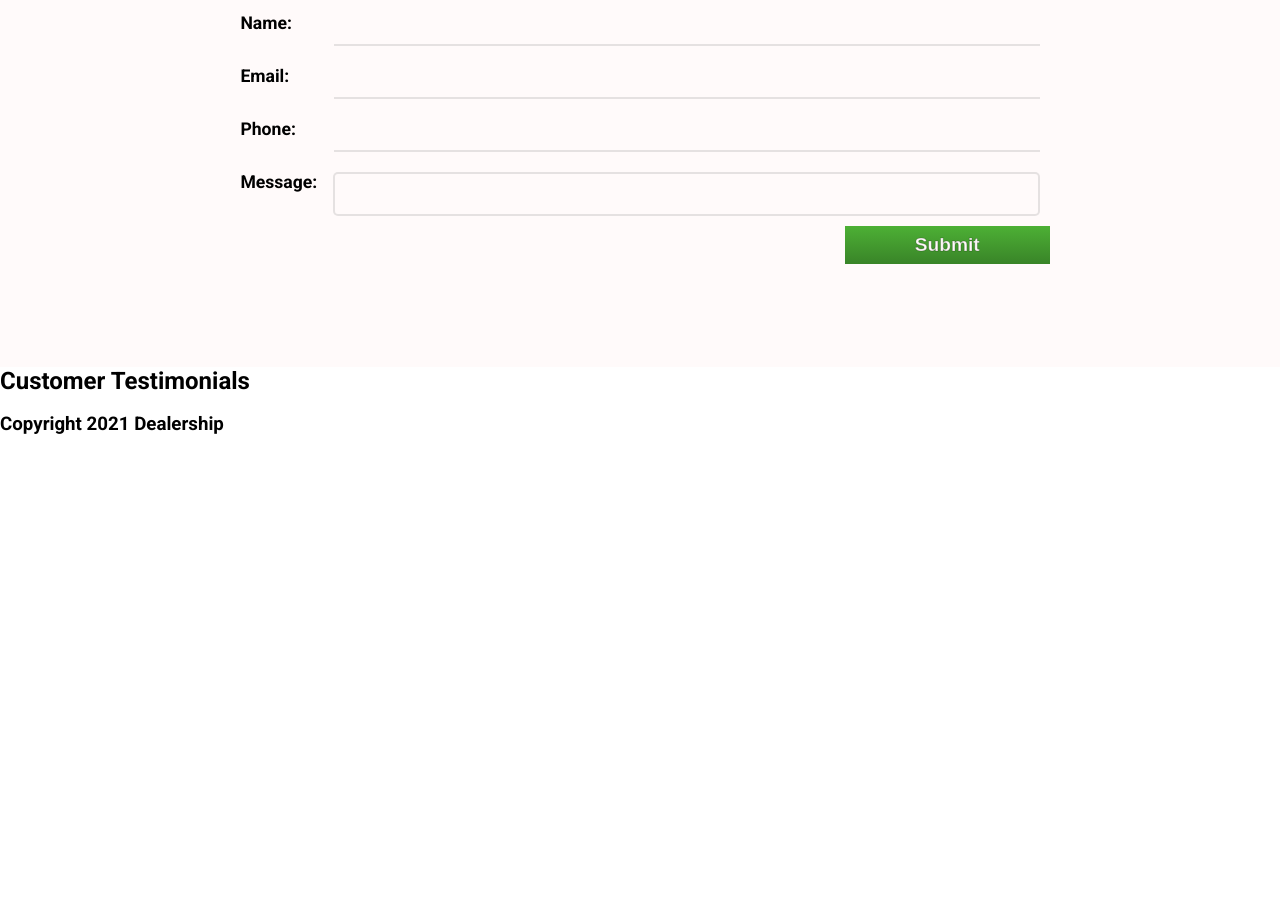
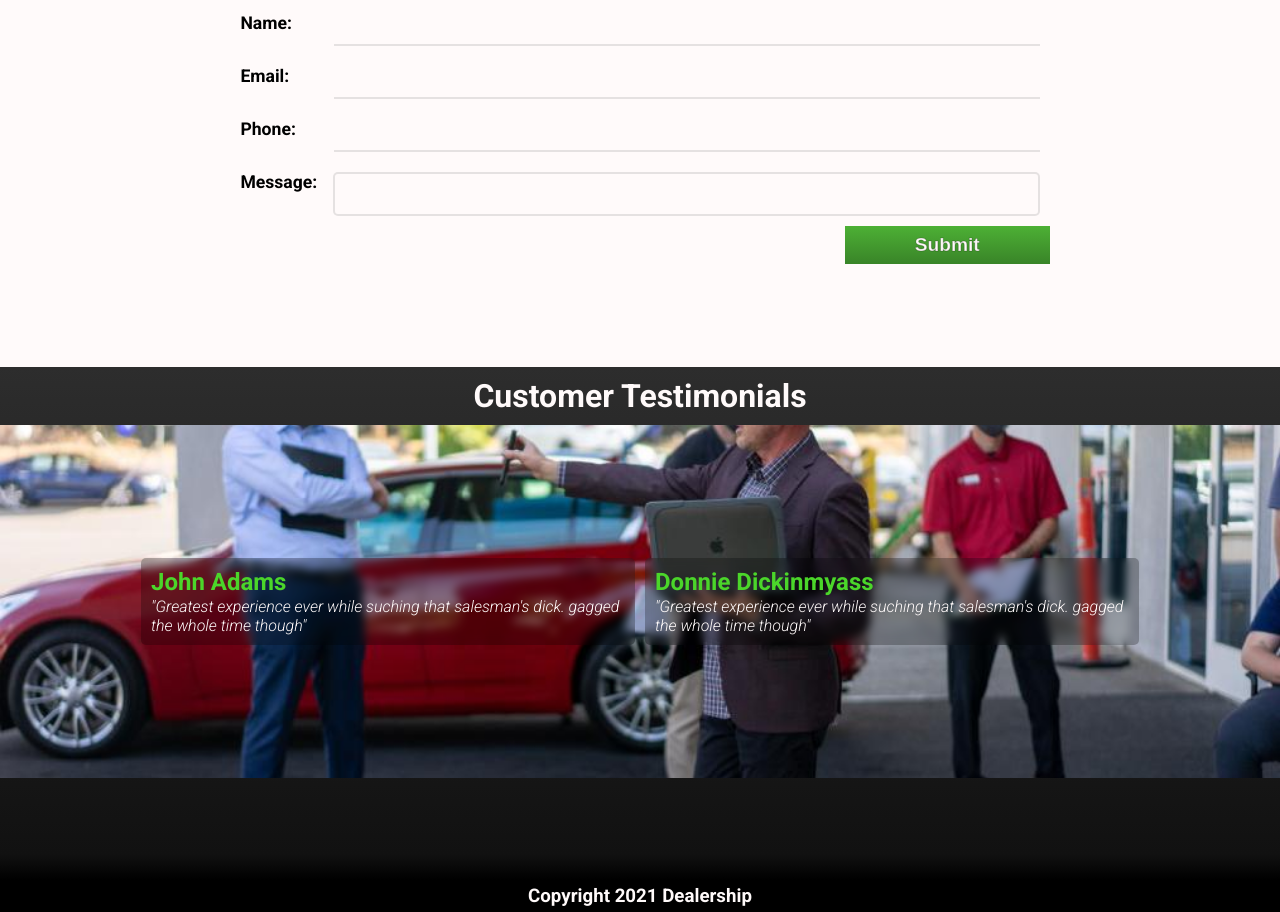
Before and after one commit to adamsoul500/html5-car-dealership-template, a plain HTML site: page index.html in a window 1280 px wide. Shown: the part 1806-2718 px from the top of the page. Before the commit the page ends 2260 px from the top, so only its background shows below. Drawn offline with Linux system fonts and the light colour scheme.

Commit message:
added testimonial and footer

```diff
--- a/css/styles.css
+++ b/css/styles.css
@@ -386,3 +386,64 @@ header {
   -webkit-text-stroke-color: rgba(0, 0, 0, 0.2);
   cursor: pointer;
 }
+
+/*Customer Testimonials */
+.customer-testimonials{
+  background: rgb(45,45,45);
+  background: -moz-linear-gradient(180deg, rgba(45,45,45,1) 0%, rgba(17,17,17,1) 95%, rgba(0,0,0,1) 100%);
+  background: -webkit-linear-gradient(180deg, rgba(45,45,45,1) 0%, rgba(17,17,17,1) 95%, rgba(0,0,0,1) 100%);
+  background: linear-gradient(180deg, rgba(45,45,45,1) 0%, rgba(17,17,17,1) 95%, rgba(0,0,0,1) 100%);
+  padding-bottom: 8%;
+
+}
+
+.customer-testimonials h1{
+  text-align: center;
+  line-height: 1.2em;
+  font-size: 2em;
+  color: var(--snow-white);
+  padding: 10px;
+}
+
+.customer-testimonials-inner{
+  background: url("../images/customersupport.jpg");
+  background-position: center center;
+  background-size: cover;
+  padding: 10px;
+  padding: 10% 10px;
+}
+
+.testimonial{
+  flex-basis: 100%;
+  background: rgba(0,0,0,.25);
+  backdrop-filter: blur(4px);
+  padding: 10px;
+  margin: 5px;
+  border-radius: 5px;
+  color: var(--snow-white);
+}
+
+.testimonial h2{
+  color: var(--testimonial-text);
+  line-height: 1.2em;
+  margin: 0;
+}
+
+.testimonial p{
+  margin: 0;
+  font-style: italic;
+  font-weight: 300;
+}
+
+footer{
+  background: var(--dark-color);
+  text-align: center;
+  color: var(--snow-white);
+  font-weight: 800;
+  font-size: 1em;
+  padding: 5px;
+}
+
+footer h3{
+  margin: 0;
+}
--- a/index.html
+++ b/index.html
@@ -152,12 +152,23 @@
     </form>
   </div>
 </section>
-<section class="customer-testimonials-title">
+<section class="customer-testimonials">
   <h1>Customer Testimonials</h1>
-</section>
-<section class="customer-testimonials">
-  <div class="container">
-
+  <div class="customer-testimonials-inner">
+    <div class="container flex">
+      <div class="testimonial">
+        <h2>John Adams</h2>
+        <p>
+          "Greatest experience ever while suching that salesman's dick. gagged the whole time though"
+        </p>
+      </div>
+      <div class="testimonial">
+        <h2>Donnie Dickinmyass</h2>
+        <p>
+          "Greatest experience ever while suching that salesman's dick. gagged the whole time though"
+        </p>
+      </div>
+    </div>
   </div>
 </section>
 <footer>
```
